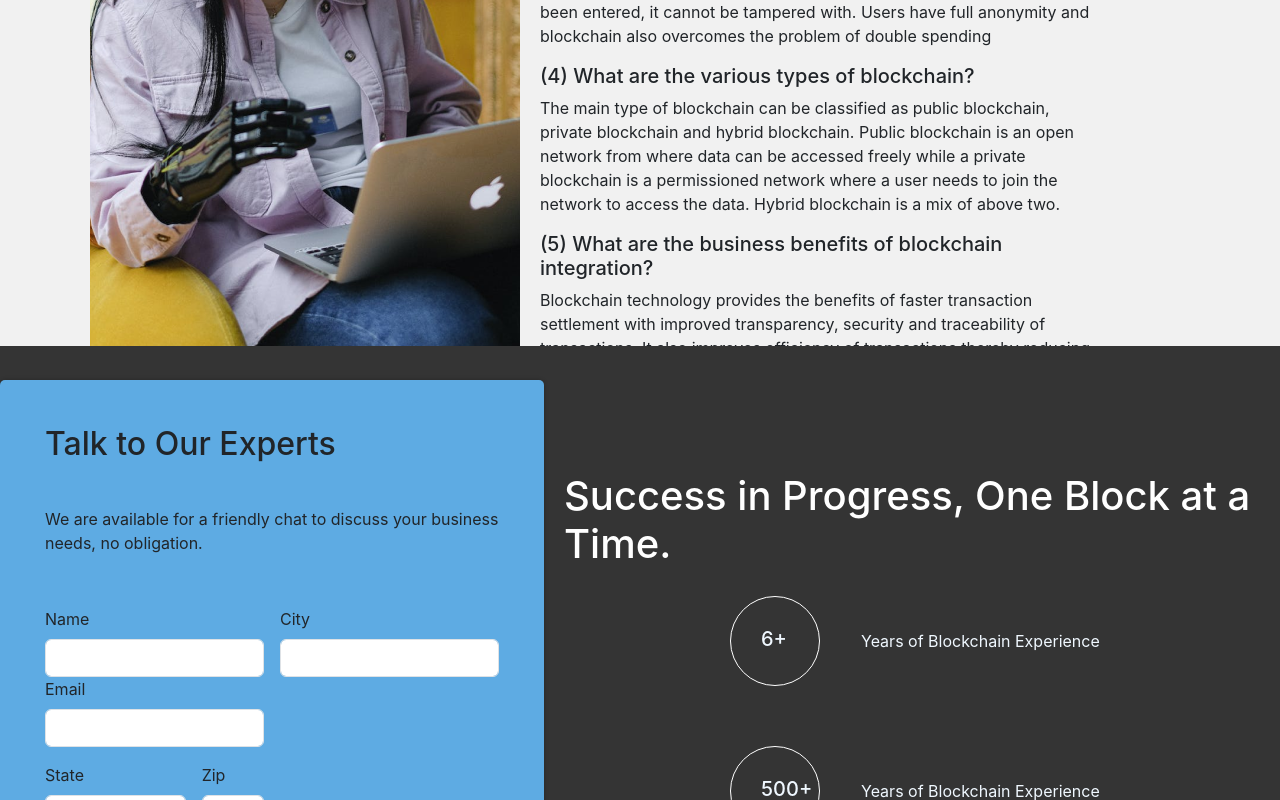
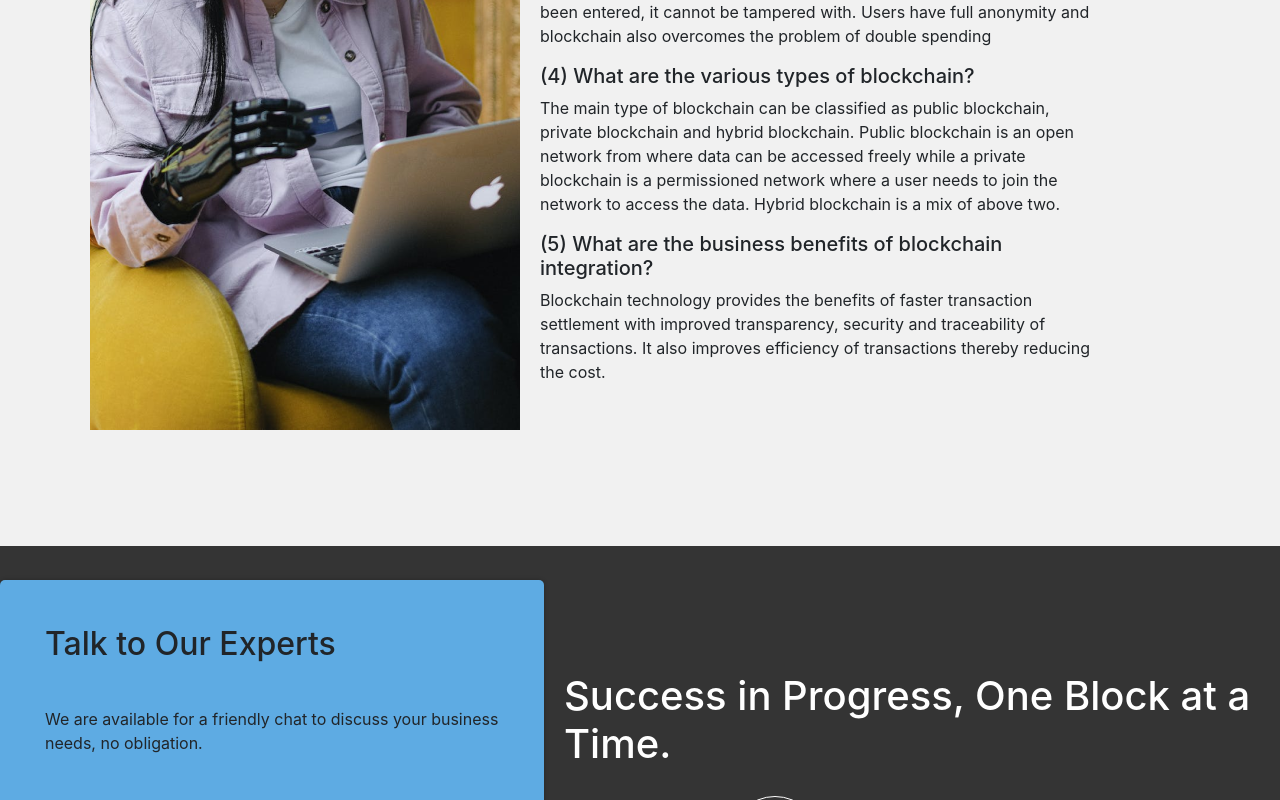
Before and after one commit to placeparks/Blockwise-tech, a React (Create React App) app: page / in a window 1280 px wide. Shown: the part 5754-6554 px from the top of the page. Built offline with nearby package versions, Linux system fonts and the light colour scheme.

Commit message:
Update Contact.module.css

```diff
--- a/src/components/Home/Contact.module.css
+++ b/src/components/Home/Contact.module.css
@@ -6,7 +6,7 @@ align-items: center;
 position: absolute;
 height: 856px;
 width: 100%;
-top: 6100px;
+top: 6300px;
 background: #343434;
 }
 .container{
@@ -97,7 +97,7 @@ margin-top: -30px;
     position: absolute;
     height: 1700px;
     width: 100%;
-top: 13800px;
+  top: 12350px;
     background: #343434;
     }
     .container{
```
